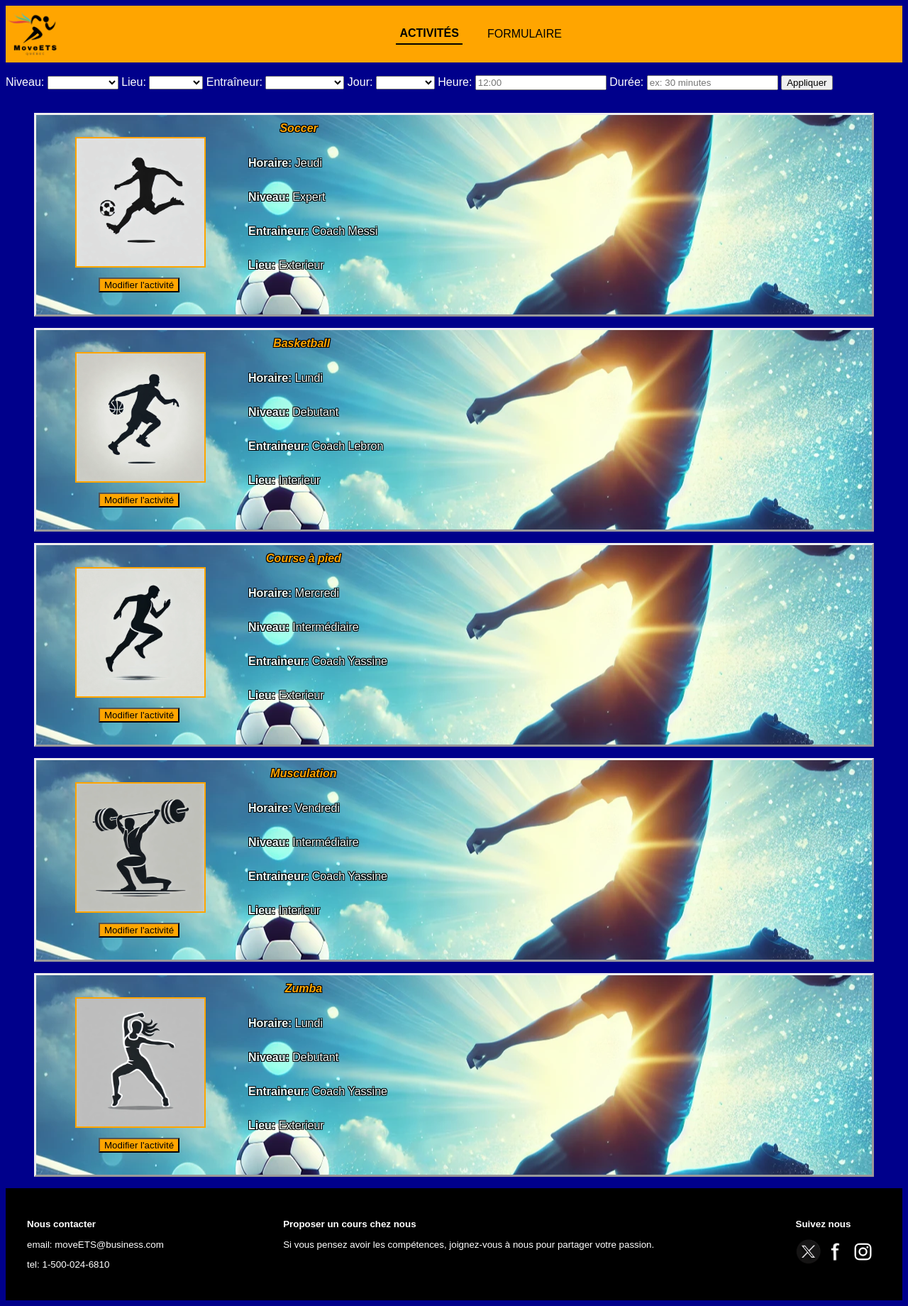
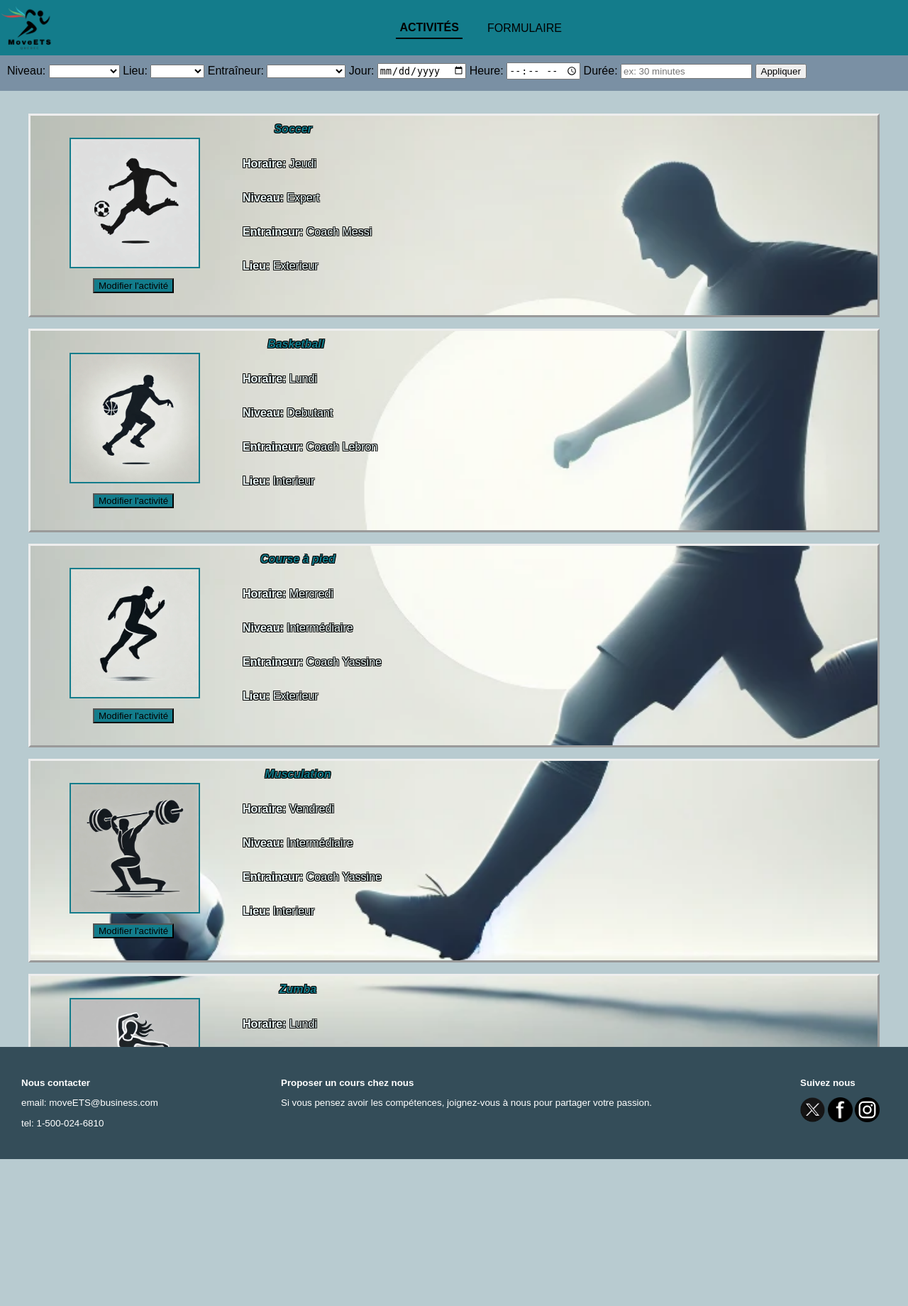
Before and after one commit to YassineKA52/GR03-YASSINE-KADIRI-YASSINE-ISTADAD, a PHP site: page /Html/PageActivite.html in a window 1280 px wide. Shown: the whole page at 71% size. After the commit the page ends 1633 px from the top, so only its background shows below. Run offline with PHP 8.4, Linux system fonts and the light colour scheme.

Commit message:
modif activite + scroll sur activite seulement

```diff
--- a/Html/PageActivite.html
+++ b/Html/PageActivite.html
@@ -19,7 +19,6 @@
     </header>
     <br>
     <main>
-        <div id="fitre">
             <form action="">
                 <label for="niveau">Niveau:</label>
                 <select name="niveau" id="niveau">
@@ -45,26 +44,16 @@
                 </select>
 
                 <label for="horaire">Jour:</label>
-                <select name="horaire" id="horaire">
-                    <option value=""></option>
-                    <option value="lundi">Lundi</option>
-                    <option value="mardi">Mardi</option>
-                    <option value="mercredi">Mercredi</option>
-                    <option value="jeudi">Jeudi</option>
-                    <option value="vendredi">Vendredi</option>
-                    <option value="samedi">Samedi</option>
-                    <option value="dimanche">Dimanche</option>
-                </select>
+                <input type="date" name="heure" id="heure" placeholder="12:00">
 
                 <label for="heure">Heure:</label>
-                <input type="text" name="heure" id="heure" placeholder="12:00">
+                <input type="time" name="heure" id="heure" placeholder="12:00">
 
                 <label for="duree">Durée:</label>
                 <input type="text" name="duree" id="duree" placeholder="ex: 30 minutes">
 
                 <input type="submit" value="Appliquer">
             </form>
-        </div>
 
         <div id="activite">
             <figure class="boiteActivite">
--- a/styleActivite.css
+++ b/styleActivite.css
@@ -33,19 +33,16 @@
 }
 
 header {
-    background-color: orange;
+    background-color: #137C8B;
     height: 80px;
     display: flex;
     align-items: center;
     justify-content: space-between;
-    position: sticky;
-    top: 0;
-
 }
 
 html {
     font-family: Arial, Helvetica, sans-serif;
-    background-color: darkblue;
+    background-color: #b8cbd0;
 }
 
 nav {
@@ -61,7 +58,7 @@ nav {
 }
 
 footer {
-    background-color: black;
+    background-color: #344D59;
     display: flex;
     justify-content: space-between;
     align-items: flex-start;
@@ -97,14 +94,16 @@ main {
     border-style: hidden;
     border-style: outset;
     padding: 10px;
-    background: url(Images/background-soccer.webp) no-repeat center fixed;
+    background: url(Images/sport-background.webp) no-repeat center fixed;
+    background-size: cover;
+
     color: azure;
 }
 
 .image {
     height: 180px;
     width: auto;
-    border: 2px solid orange;
+    border: 2px solid #137C8B;
 }
 
 ul {
@@ -127,17 +126,32 @@ li {
 }
 
 figcaption {
-    color: orange;
+    color: #137C8B;
     font-style: oblique;
 
 }
 
 button {
     margin-left: 33px;
-    background-color: orange;
+    background-color: #137C8B;
 
 }
 
 form {
-    color: white;
+    height: 30px;
+    background-color: #7A90A4;
+    padding: 10px;
+    margin-top: -20px;
 }
+html, body {
+    margin: 0;
+    padding: 0;
+    width: 100%;
+    height: 100%;
+    box-sizing: border-box;
+    overflow: hidden;
+}
+#activite {
+    height: calc(80vh - 110px);
+    overflow-y: auto;
+}
```
Also changed, not shown: styleFormulaire.css (+7 -0 lines), Images/background-soccer.webp (deleted), Images/sport-background.webp (added).
